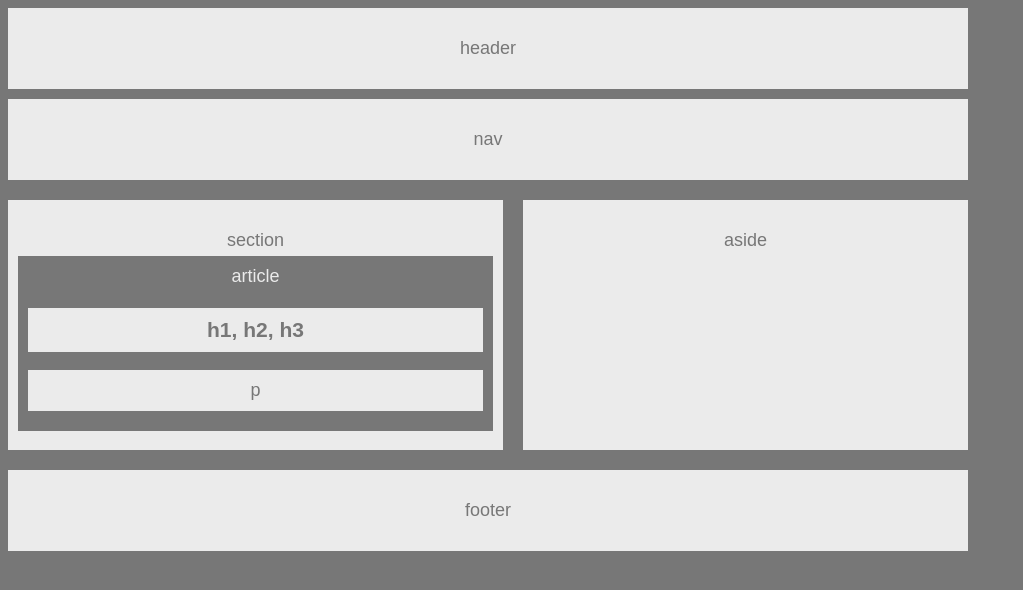
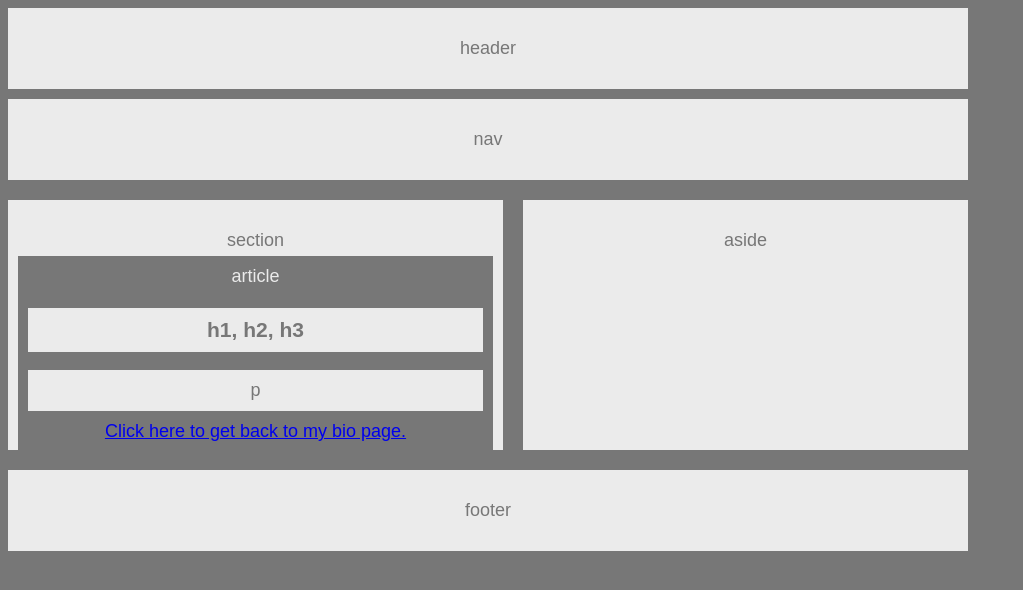
Before and after one commit to katemorg/HW-Wireframe, a plain HTML site: page index.html in a window 1280 px wide. Shown: the whole page, without its empty margins (0-1023 px from the left). Drawn offline with Linux system fonts and the light colour scheme.

Commit message:
class activity

```diff
--- a/index.html
+++ b/index.html
@@ -19,6 +19,7 @@
 				<article>article
 					<h3>h1, h2, h3</h3>
 					<p>p</p>
+					<a href="https://klm110.github.io/">Click here to get back to my bio page.</a>
 				</article>
 			</section>
 
```
